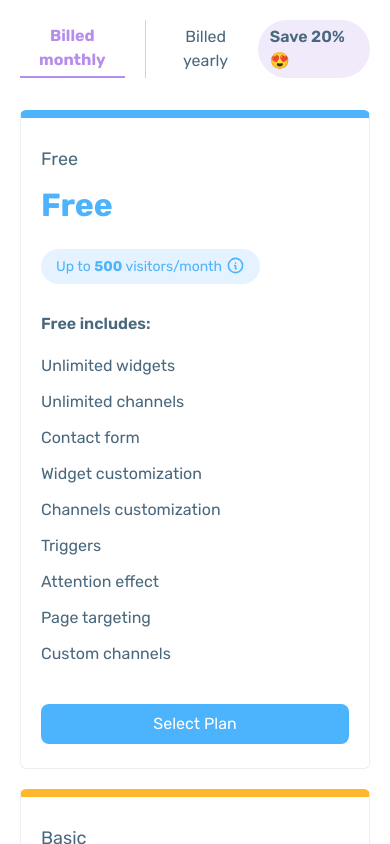
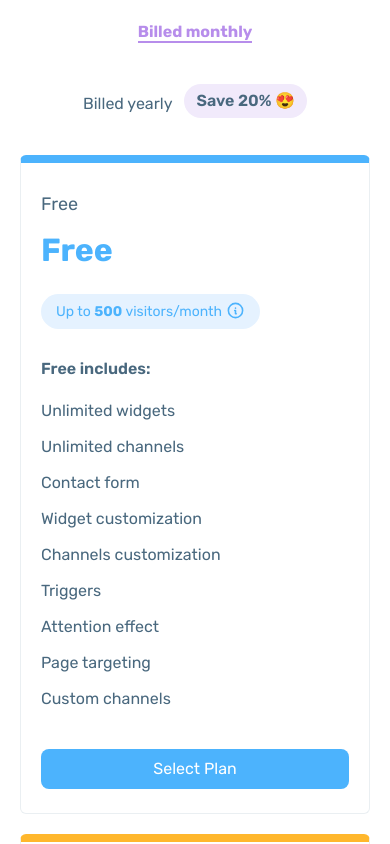
Before and after one commit to MHRafix/react.js-assessment, a React (Create React App) app: page / in a window 390 px wide. Shown: the top 844 px of the page. Built offline with nearby package versions, Linux system fonts and the light colour scheme.

Commit message:
price tab controller responsive issue fixed:-

```diff
--- a/src/components/PricingTabController.tsx
+++ b/src/components/PricingTabController.tsx
@@ -19,25 +19,23 @@ const PricingTabController: React.FC<PricingTabControllerProps> = ({
 	);
 
 	return (
-		<div className='tab_list'>
-			<TabName
-				onClick={() => onChangeIsMonthlyPrice(true)}
-				className={isMonthlyPrice ? 'tab_active' : 'aaa'}
-			>
+		<div className='tab_list' id='tablist_responsive'>
+			<TabName onClick={() => onChangeIsMonthlyPrice(true)}>
+				<span className={isMonthlyPrice ? 'tab_active' : ''}>
 					Billed monthly
+				</span>
 			</TabName>
 			<div className='w-[1px] bg-[#c6d7e3]'></div>
-			<div className='flex gap-3'>
-				<TabName
-					onClick={() => onChangeIsMonthlyPrice(false)}
-					className={!isMonthlyPrice ? 'tab_active' : 'aaa'}
-				>
+			<TabName onClick={() => onChangeIsMonthlyPrice(false)}>
+				<div className='flex gap-3 justify-center items-center'>
+					<span className={!isMonthlyPrice ? 'tab_active' : ''}>
 						Billed yearly
-				</TabName>
+					</span>{' '}
 					<DiscountBadge>
 						{pricingData?.plansInfo?.['2_year']?.discount}
 					</DiscountBadge>
 				</div>
+			</TabName>
 		</div>
 	);
 };
--- a/src/styles/tailwind.css
+++ b/src/styles/tailwind.css
@@ -127,3 +127,14 @@ body {
 .tooltip__content:hover + div {
 	display: block;
 }
+
+@media (max-width: 425px) {
+	#tablist_responsive {
+	}
+
+	.tab_list {
+		display: flex;
+		flex-direction: column;
+		gap: 1.25rem;
+	}
+}
--- a/src/ui/styled-components.ts
+++ b/src/ui/styled-components.ts
@@ -64,4 +64,6 @@ export const DiscountBadge = styled.div`
 	padding: 5px 12px;
 	background-color: #f1eafb;
 	border-radius: 9999px;
+	margin-bottom: 5px;
+	color: #49687e;
 `;
```
Lines whose indentation alone changed are shown as unchanged.
